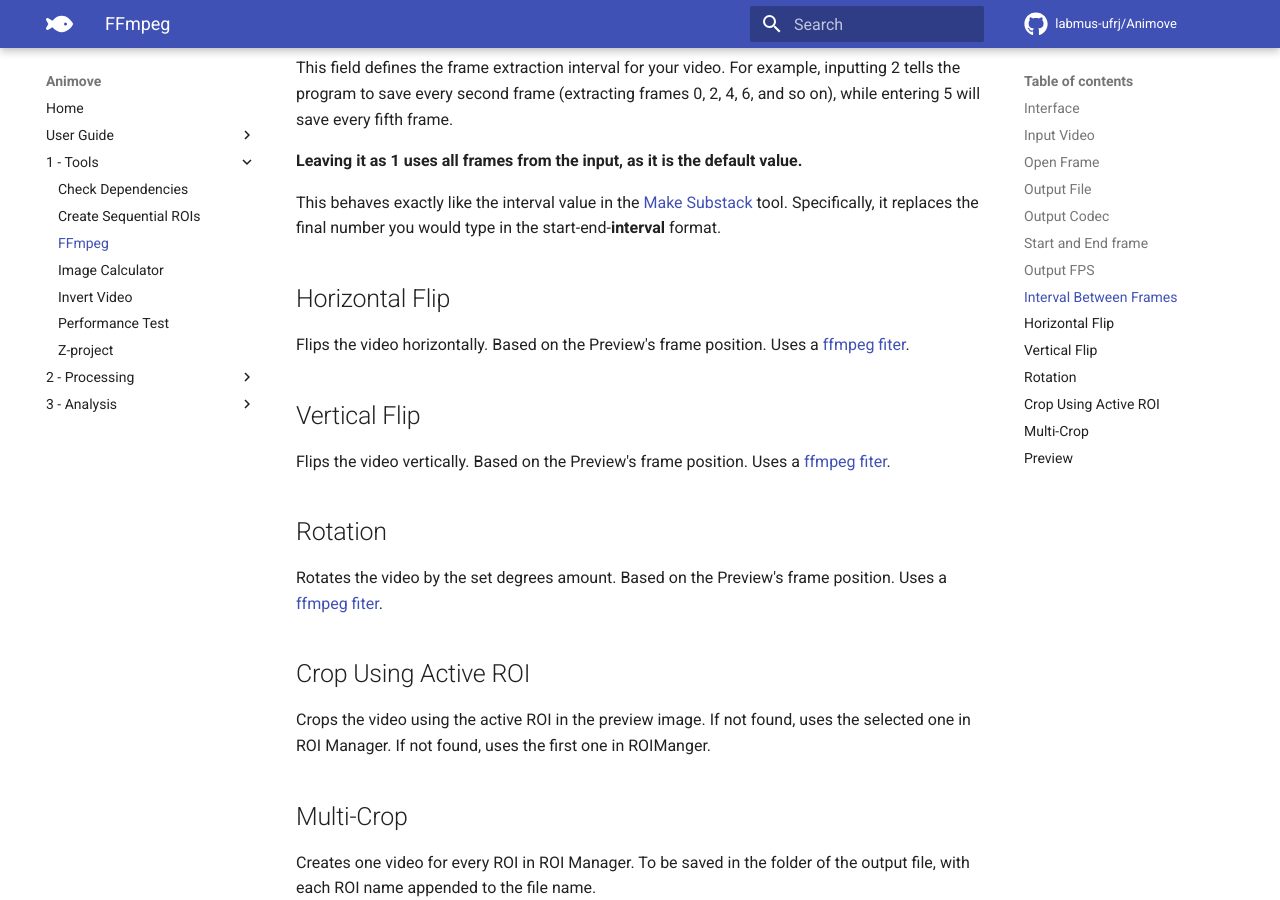
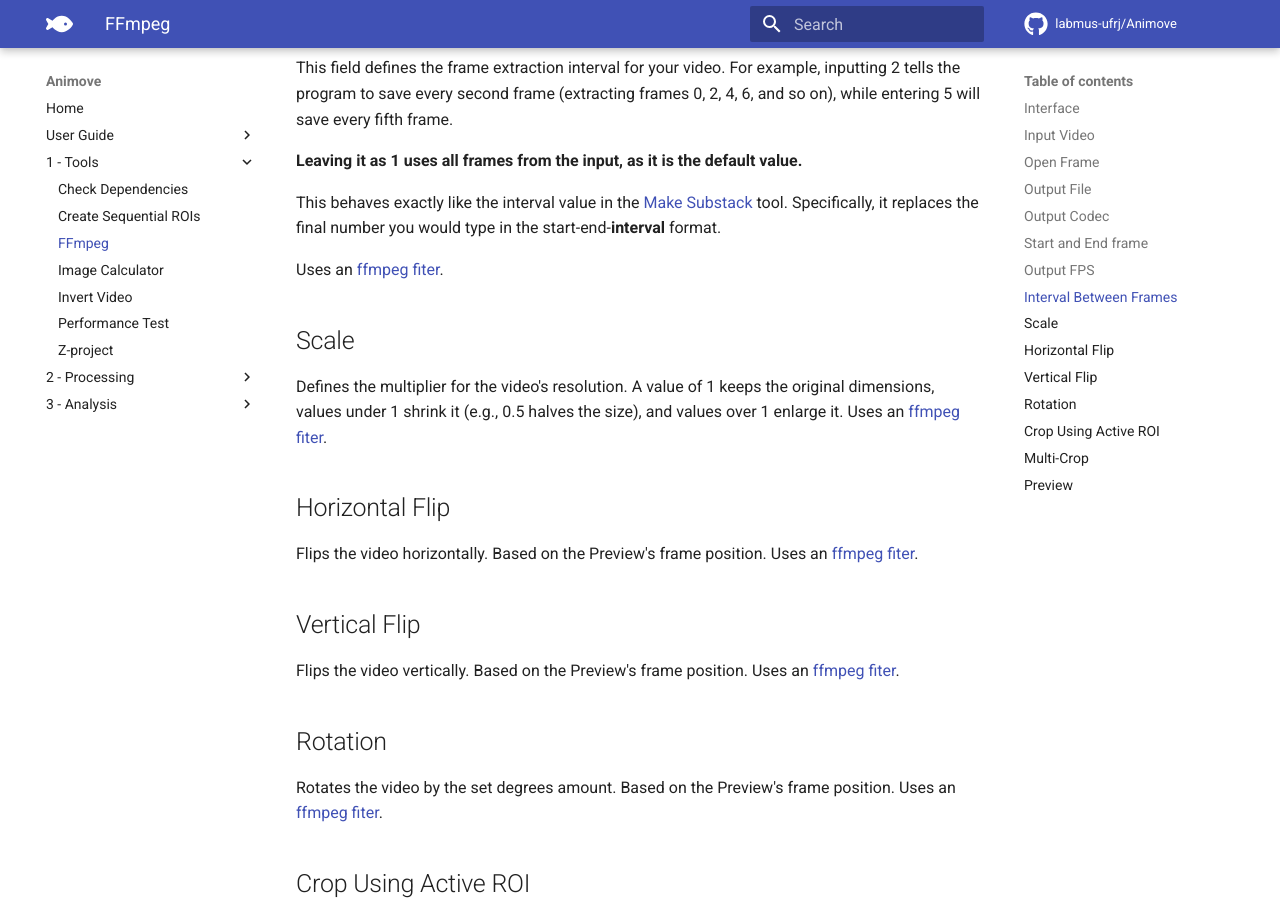
Before and after one commit to labmus-ufrj/Animove, an MkDocs documentation site: the page built from docs/docs/tools/ffmpeg.md, in a window 1280 px wide and 900 px high, scrolled down 1872 px. Built offline with MkDocs 1.6.1 and Material for MkDocs 9.7.7, drawn with Linux system fonts in a browser that asks for light colours; comment, search, counter and statistics services are not loaded.

Commit message:
FFmpegPlugin scaling feature

```diff
--- a/dependency-reduced-pom.xml
+++ b/dependency-reduced-pom.xml
@@ -10,7 +10,7 @@
   <groupId>labmus-ufrj.plugins</groupId>
   <artifactId>Animove</artifactId>
   <name>${project.artifactId}.jar</name>
-  <version>0.0.2</version>
+  <version>0.0.3</version>
   <description>This plugin aims to make it possible to process large amounts of video data with low-spec hardware, specifically to quantify and analyze zebrafish kinetic activity.</description>
   <url>https://github.com/labmus-ufrj/tracking-plugin.git</url>
   <issueManagement>
--- a/docs/docs/tools/ffmpeg.md
+++ b/docs/docs/tools/ffmpeg.md
@@ -36,14 +36,19 @@
 
 This behaves exactly like the interval value in the [Make Substack](https://github.com/imagej/ImageJ/blob/4c44dcad3b8ad588cdf83362be0188394c5cc3c4/ij/plugin/SubstackMaker.java) tool. Specifically, it replaces the final number you would type in the start-end-**interval** format.
 
+Uses an [ffmpeg fiter](https://ffmpeg.org/ffmpeg-filters.html#select_002c-aselect).
+
+## Scale
+Defines the multiplier for the video's resolution. A value of 1 keeps the original dimensions, values under 1 shrink it (e.g., 0.5 halves the size), and values over 1 enlarge it. Uses an [ffmpeg fiter](https://ffmpeg.org/ffmpeg-filters.html#scale).
+
 ## Horizontal Flip
-Flips the video horizontally. Based on the Preview's frame position. Uses a [ffmpeg fiter](https://ffmpeg.org/ffmpeg-filters.html#hflip).
+Flips the video horizontally. Based on the Preview's frame position. Uses an [ffmpeg fiter](https://ffmpeg.org/ffmpeg-filters.html#hflip).
 
 ## Vertical Flip
-Flips the video vertically. Based on the Preview's frame position. Uses a [ffmpeg fiter](https://ffmpeg.org/ffmpeg-filters.html#vflip).
+Flips the video vertically. Based on the Preview's frame position. Uses an [ffmpeg fiter](https://ffmpeg.org/ffmpeg-filters.html#vflip).
 
 ## Rotation
-Rotates the video by the set degrees amount. Based on the Preview's frame position. Uses a [ffmpeg fiter](https://ffmpeg.org/ffmpeg-filters.html#transpose).
+Rotates the video by the set degrees amount. Based on the Preview's frame position. Uses an [ffmpeg fiter](https://ffmpeg.org/ffmpeg-filters.html#transpose).
 
 ## Crop Using Active ROI
 Crops the video using the active ROI in the preview image. If not found, uses the selected one in ROI Manager. If not found, uses the first one in ROIManger.
--- a/pom.xml
+++ b/pom.xml
@@ -21,7 +21,7 @@
     <groupId>labmus-ufrj.plugins</groupId>
     <artifactId>Animove</artifactId>
     <name>${project.artifactId}.jar</name>
-    <version>0.0.2</version>
+    <version>0.0.3</version>
 
     <description>
         This plugin aims to make it possible to process large amounts of video data with low-spec hardware, specifically to quantify and analyze zebrafish kinetic activity.
```
Also changed, not shown: 3 other files.
